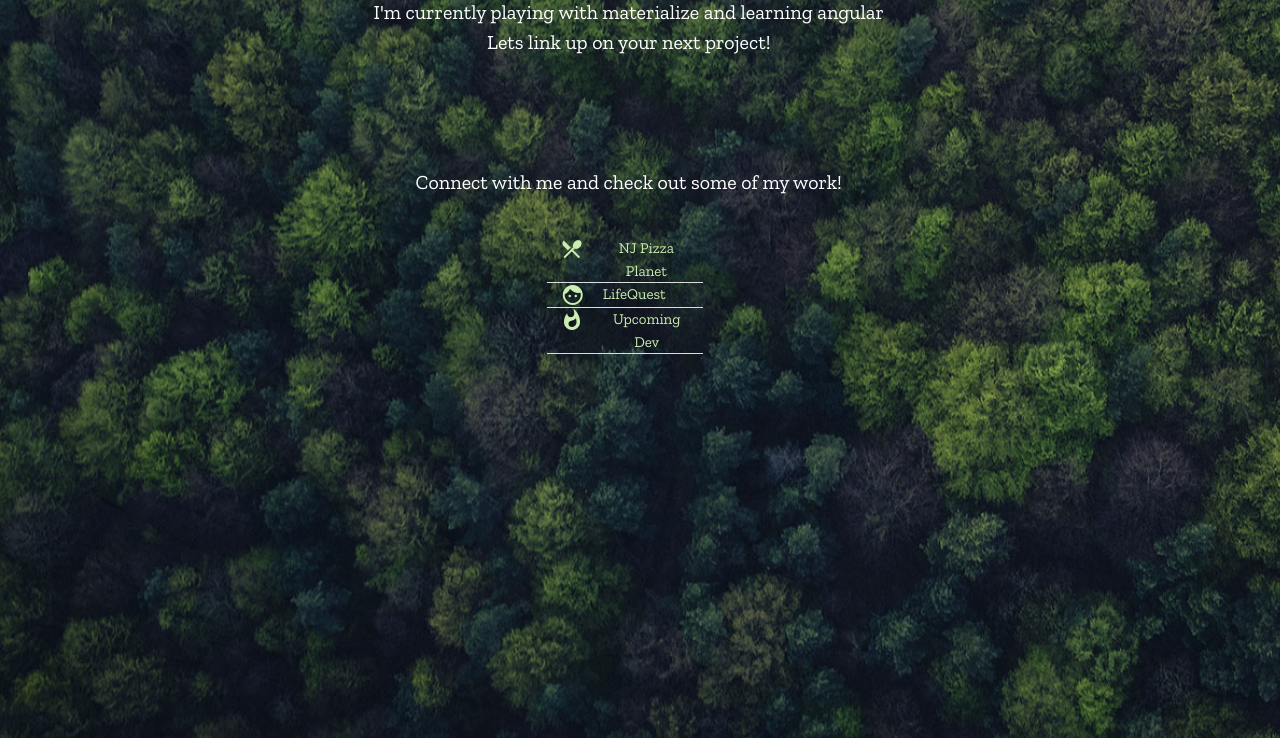
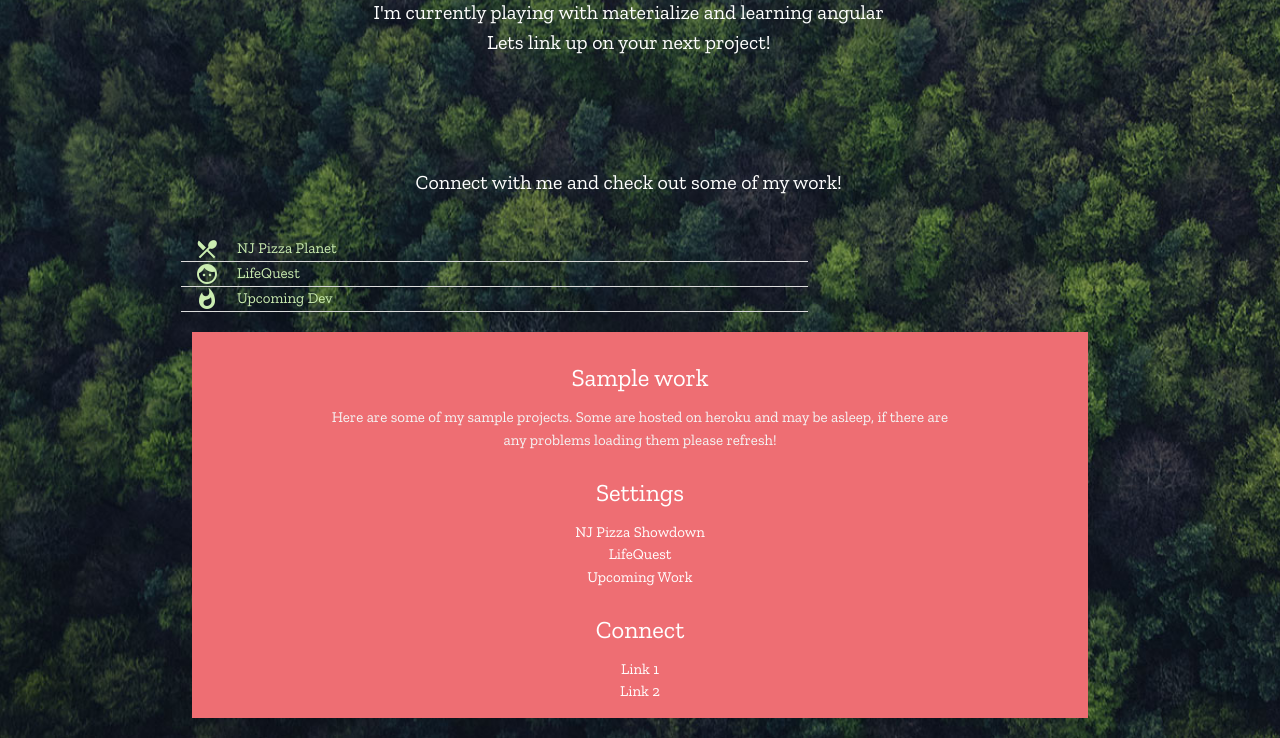
Before and after one commit to salszu/salszuPort, a PHP site: page / in a window 1280 px wide. Shown: the part 411-1149 px from the top of the page. Run offline with PHP 8.4, Linux system fonts and the light colour scheme; some libraries are stand-ins or nearby versions; some web fonts are replaced.

Commit message:
reworking portfolio portion

```diff
--- a/assets/style.css
+++ b/assets/style.css
@@ -99,6 +99,9 @@ body {
   text-align: center;
   margin: 12px;
 }
+.foot {
+  color:#CBEDB1;
+}
 
 a:link {
   color: black;
@@ -111,6 +114,7 @@ a:active {
 }
 .socialIcon:hover {
   color: #CBEDB1;
+  transition-duration: 1s;
   ;
   text-shadow: 0 0 20px white;
 }
--- a/index.html
+++ b/index.html
@@ -31,7 +31,7 @@
           I'm a coder who is excited about full-stack dev <br> I'm currently playing with materialize and learning angular <br> Lets link up on your next project!
         </p>
       </div>
-      <div class="socialIcons col s12">
+      <div class="socialIcons col 16 s12">
         <a href="https://www.linkedin.com/in/salszurlej" target="_blank">
           <span class="socialIcon linkedin brandico-linkedin-rect">
                 </span>
@@ -51,10 +51,10 @@
     <div class=" container transparent row">
       <ul class="collapsible transparent accord" data-collapsible="accordion">
         <li>
-          <div class="collapsible-header transparent col s3 offset-s7">
+          <div class="collapsible-header transparent col 16 s12">
             <i class="material-icons">local_dining</i>NJ Pizza Planet
           </div>
-          <div class="collapsible-body transparent col s12 offset-s3">
+          <div class="collapsible-body transparent col 16 s12">
             <span class="portText">
               <a href="https://njpizzashowdown.herokuapp.com" target="_blank">
                 <img class="pizzaImg" src="assets/pics/njPizza.png"></img>
@@ -63,10 +63,10 @@
         </div>
         </li>
         <li>
-          <div class="collapsible-header transparent col s3 offset-s7">
+          <div class="collapsible-header transparent col 16 s12">
             <i class="material-icons">face</i>LifeQuest
           </div>
-          <div class="collapsible-body transparent col s12 offset-s3">
+          <div class="collapsible-body transparent col 16 s12">
             <span class="portText">
               <a href="https://rcblifequest.herokuapp.com" target="_blank">
                 <img class="lifeImg" src="assets/pics/lifeQuest.png">
@@ -75,18 +75,48 @@
           </div>
         </li>
         <li>
-          <div class="collapsible-header transparent col s3 offset-s7">
+          <div class="collapsible-header transparent col 16 s12">
             <i class="material-icons">whatshot</i> Upcoming Dev
           </div>
-          <div class="collapsible-body transparent col s3 offset-s7">
+          <div class="collapsible-body transparent col 16 s12">
             <span>Our collaboration here!</span>
           </div>
         </li>
       </ul>
     </div>
+  <footer class="page-footer foot">
+  <div class="container">
+    <div class="row">
+      <div class="col 16 s12">
+        <h5 class="white-text"> Sample work </h5>
+        <p class="grey-text text-lighten-4">
+          Here are some of my sample projects. Some are hosted on heroku and may be asleep, if there are any problems loading them please refresh!
+        </p>
+      </div>
+      <div class="col 13 s12">
+        <h5 class="white-text">
+          Settings
+        </h5>
+        <ul>
+          <li><a class="white-text" href="#!">NJ Pizza Showdown </a></li>
+          <li><a class="white-text" href="#!">LifeQuest </a></li>
+          <li><a class="white-text" href="#!">Upcoming Work </a></li>
+        </ul>
+      </div>
+      <div class="col 13 s12">
+        <h5 class="white-text">
+          Connect
+        </h5>
+        <ul>
+          <li><a class="white-text" href="#!"> Link 1</a></li>
+          <li><a class="white-text" href="#!"> Link 2</a></li>
+        </ul>
+      </div>
+  </div>
+ </div>
+</footer>
+</div>
 
-
-  </div>
   <script type="text/javascript" src="https://code.jquery.com/jquery-3.2.1.min.js"></script>
   <script src="js/materialize.min.js"></script>
 </body>
```
Also changed, not shown: README.md.
